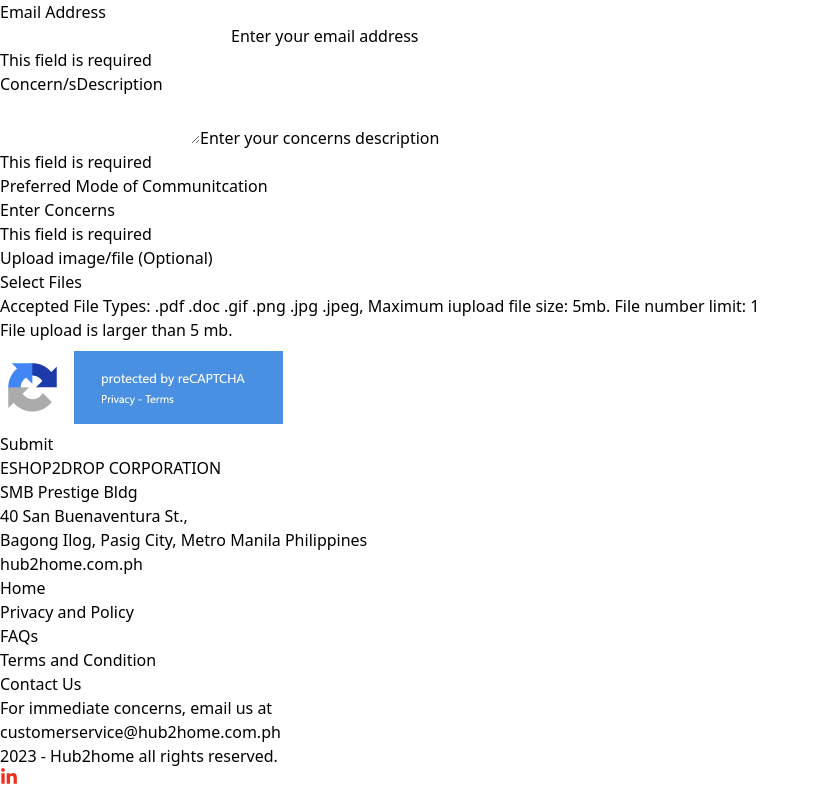
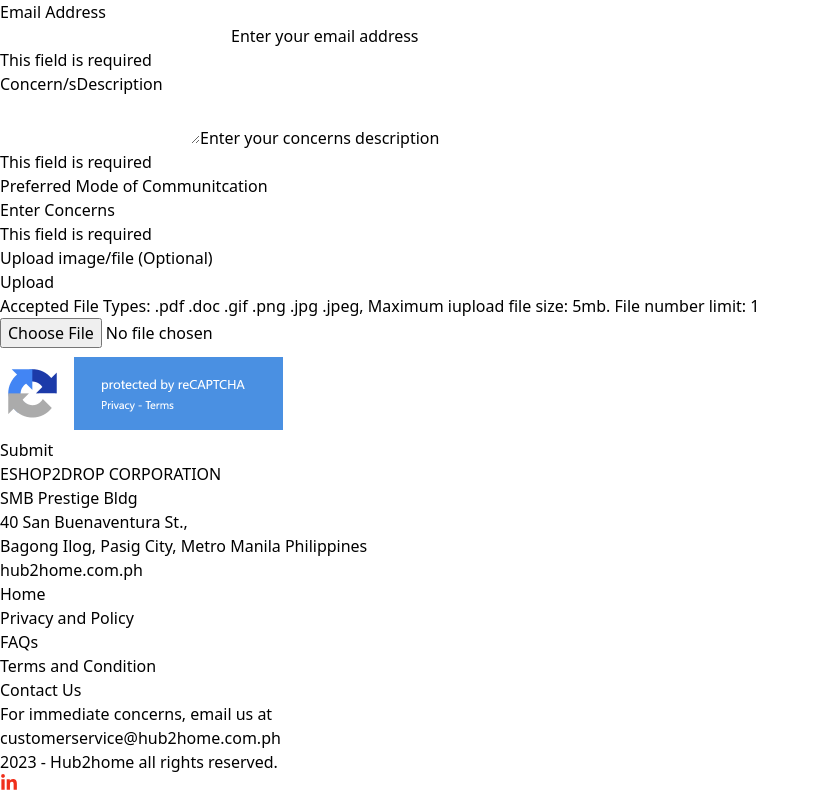
Before and after one commit to ron-thecertifiedbomb/hub2home, a React (Vite) app: page /contactus in a window 1280 px wide. Shown: the part 3233-4025 px from the top of the page, without its empty margins (0-819 px from the left). Built offline with nearby package versions, Linux system fonts and the light colour scheme; a web font is replaced by a local one; what @material-tailwind/react would draw is missing.

Commit message:
added upload image functionality

```diff
--- a/src/components/Form/Form.jsx
+++ b/src/components/Form/Form.jsx
@@ -406,7 +406,7 @@
       <ImageUpload />
 
       <div className="flex w-full justify-end mt-[60.7px]  border-gray-600 border-t-2 border-dashed border-spacing-1.5  pt-[60px] relative ">
-        <img className="absolute top-[150px] md:absolute md:right-[-350px] md:top-[-10px]" src={Captcha} alt="captchalogo"></img>
+        <img className="absolute top-[150px] md:-[150px]" src={Captcha} alt="captchalogo"></img>
         <button
           type="submit"
           className="w-full md:w-[180px] h-[52px] bg-[#f02f1b]  rounded-md text-white">
--- a/src/components/ImageUpload/ImageUpload.jsx
+++ b/src/components/ImageUpload/ImageUpload.jsx
@@ -1,20 +1,64 @@
-import React from 'react'
+import React, {useState} from 'react'
 
 const ImageUpload = () => {
+
+  const [selectedFile, setSelectedFile] = useState();
+  const [errorMsg, setErrorMsg] = useState(false);
+  const [isSuccess, setIsSuccess] = useState(false);
+
+  const handleFileChange = (event) => {
+    if(event.target.files.length > 0){
+      setSelectedFile(event.target.files[0]);
+    }
+  };
+
+  const validateSelectedFile = () => {
+    const MIN_FILE_SIZE = 1024 // 1MB
+    const MAX_FILE_SIZE = 5120 // 5MB
+
+    if (!selectedFile) {
+      setErrorMsg("Please choose a file");
+      setIsSuccess(false)
+      return
+    }
+
+    const fileSizeKiloBytes = selectedFile.size / 1024
+
+    if(fileSizeKiloBytes < MIN_FILE_SIZE){
+      setErrorMsg("File size is less than minimum limit");
+      setIsSuccess(false)
+      return
+    }
+    if(fileSizeKiloBytes > MAX_FILE_SIZE){
+      setErrorMsg("File upload is larger than 5 mb");
+      setIsSuccess(false)
+      return
+    }
+
+    setErrorMsg("")
+    setIsSuccess(true)
+  };
 
   return (
     <main>
     <label className=' font-Roboto text-lg'>
     Upload image/file <span className="font-Roboto text-lg text-red-500">(Optional)</span>
   </label>
-   <section className=' flex flex-col gap-3 sm:items-start md:flex md:flex-row md:gap-6 md:items-center mt-4 mb-4'>
-    <div className=' flex w-[140px] h-[42px] bg-[#ff6700] rounded justify-center items-center'>
-        <label className=' font-Roboto text-[16px] font-medium text-[#ffffff] cursor-pointer'>Select Files</label>
+   <section className=' flex flex-col gap-3 sm:items-start md:flex md:flex-row md:gap-3 md:items-center mt-4 mb-4'>
+    <div className=' flex w-[140px] h-[42px] bg-[#ff6700] rounded justify-center items-center cursor-pointer'>
+        <label className=' font-Roboto text-[16px] font-medium text-[#ffffff] cursor-pointer' onClick={validateSelectedFile}>Upload</label>
     </div>
+
     <p className='font-Roboto text-[14px] font-normal text-[#cecece]'>Accepted File Types: .pdf .doc .gif .png .jpg .jpeg, Maximum iupload file size: 5mb. File number limit: 1</p>
     </section>
-    <label className=' text-[#e81d2c] text-[16px]'>File upload is larger than 5 mb.
-  </label>
+    <input className='w-[250px] mb-3'
+            type="file"
+            name='file'
+            accept=".pdf, .doc, .gif, .png, .jpg, .jpeg"
+            onChange={handleFileChange}
+          />
+   {isSuccess ? <p className=" text-green-500">File ready to be uploaded</p> : null}
+          <p className=" font-Roboto text-[16px] font-medium  text-red-500">{errorMsg}</p>
  </main>
   )
 }
```
